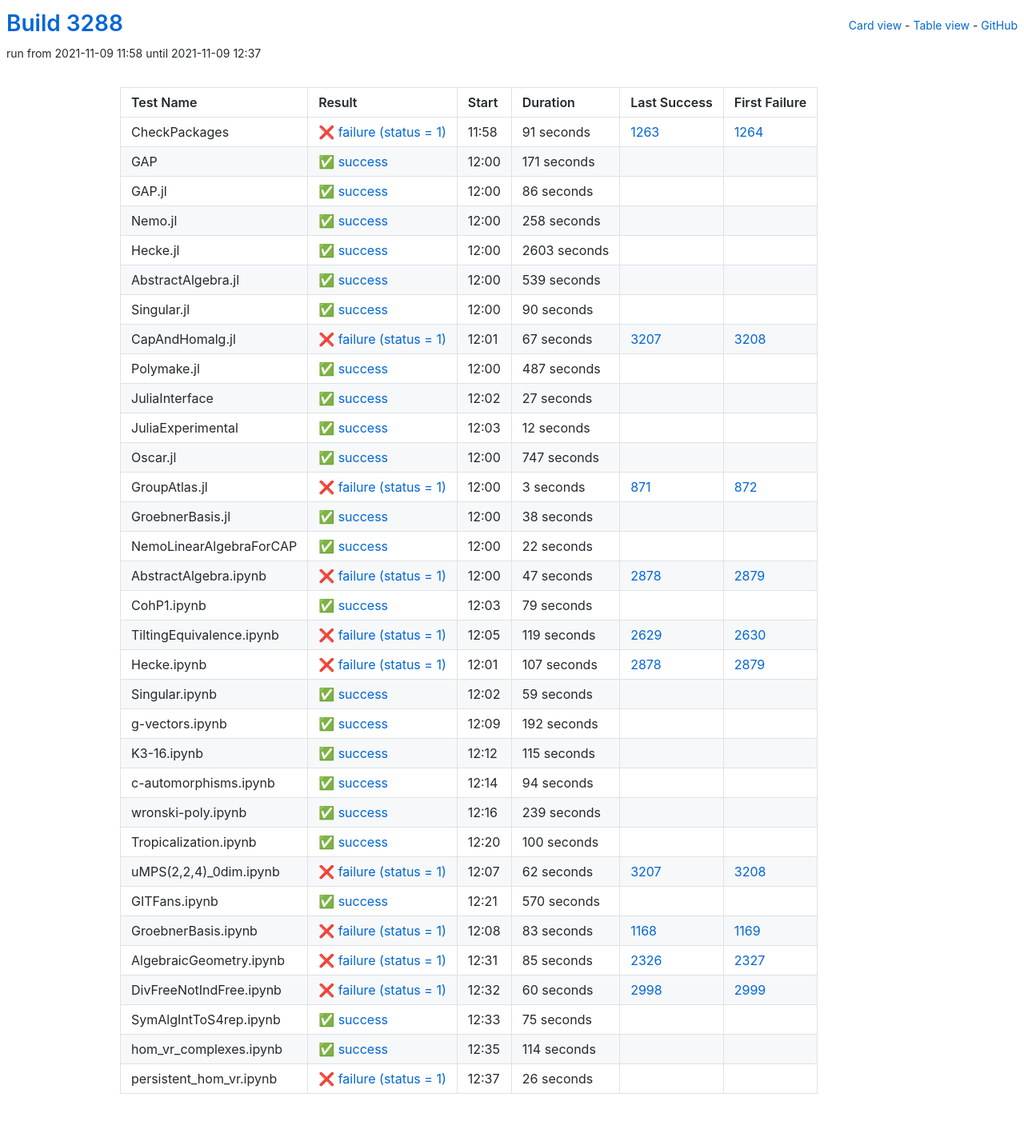
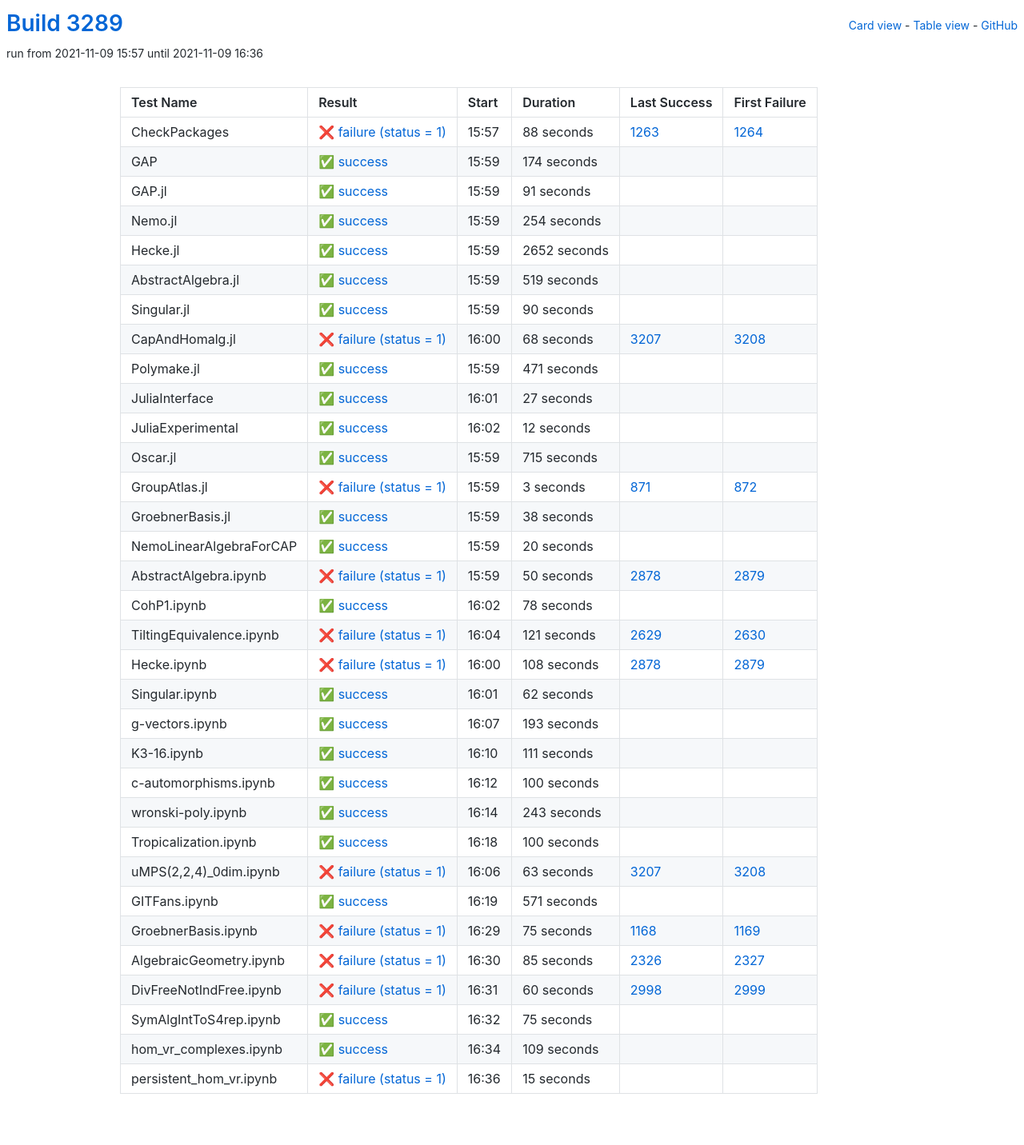
Before and after one commit to oscar-system/oscar-ci-status-stable, a Jekyll site: the page built from table.html, in a window 1280 px wide. Shown: the whole page at 80% size. Built offline with Jekyll 4.4.1, drawn with Linux system fonts in a browser that asks for light colours.

Commit message:
Build #3289

```diff
--- a/_data/ci.yml
+++ b/_data/ci.yml
@@ -1,6 +1,6 @@
 ---
-build: 3288
-build_url: https://oscarci.mathematik.uni-kl.de/job/oscar-stable/3288/
+build: 3289
+build_url: https://oscarci.mathematik.uni-kl.de/job/oscar-stable/3289/
 job: oscar-stable
 organization: oscar-system
 repo: oscar-ci-status-stable
@@ -8,80 +8,80 @@ repourl: https://github.com/oscar-system/oscar-ci-status-stable
 tests:
 - name: CheckPackages
   id: checkpackages
-  log: https://oscarci.mathematik.uni-kl.de/job/oscar-stable/3288/artifact/logs/build-3288/CheckPackages.log
-  start: 2021-11-09 11:58
+  log: https://oscarci.mathematik.uni-kl.de/job/oscar-stable/3289/artifact/logs/build-3289/CheckPackages.log
+  start: 2021-11-09 15:57
   success: false
   exitcode: 1
   status: failure
-  duration: 91
+  duration: 88
   last_success: 1263
   last_success_url: https://oscarci.mathematik.uni-kl.de/job/oscar-stable/1263/
   first_failure: 1264
   first_failure_url: https://oscarci.mathematik.uni-kl.de/job/oscar-stable/1264/
 - name: GAP
   id: gap
-  log: https://oscarci.mathematik.uni-kl.de/job/oscar-stable/3288/artifact/logs/build-3288/GAP.log
-  start: 2021-11-09 12:00
+  log: https://oscarci.mathematik.uni-kl.de/job/oscar-stable/3289/artifact/logs/build-3289/GAP.log
+  start: 2021-11-09 15:59
   success: true
   exitcode: 0
   status: success
-  duration: 171
+  duration: 174
   last_success: false
   last_success_url:
   first_failure: false
   first_failure_url:
 - name: GAP.jl
   id: gap-jl
-  log: https://oscarci.mathematik.uni-kl.de/job/oscar-stable/3288/artifact/logs/build-3288/GAP.jl.log
-  start: 2021-11-09 12:00
+  log: https://oscarci.mathematik.uni-kl.de/job/oscar-stable/3289/artifact/logs/build-3289/GAP.jl.log
+  start: 2021-11-09 15:59
   success: true
   exitcode: 0
   status: success
-  duration: 86
+  duration: 91
   last_success: false
   last_success_url:
   first_failure: false
   first_failure_url:
 - name: Nemo.jl
   id: nemo-jl
-  log: https://oscarci.mathematik.uni-kl.de/job/oscar-stable/3288/artifact/logs/build-3288/Nemo.jl.log
-  start: 2021-11-09 12:00
+  log: https://oscarci.mathematik.uni-kl.de/job/oscar-stable/3289/artifact/logs/build-3289/Nemo.jl.log
+  start: 2021-11-09 15:59
   success: true
   exitcode: 0
   status: success
-  duration: 258
+  duration: 254
   last_success: false
   last_success_url:
   first_failure: false
   first_failure_url:
 - name: Hecke.jl
   id: hecke-jl
-  log: https://oscarci.mathematik.uni-kl.de/job/oscar-stable/3288/artifact/logs/build-3288/Hecke.jl.log
-  start: 2021-11-09 12:00
+  log: https://oscarci.mathematik.uni-kl.de/job/oscar-stable/3289/artifact/logs/build-3289/Hecke.jl.log
+  start: 2021-11-09 15:59
   success: true
   exitcode: 0
   status: success
-  duration: 2603
+  duration: 2652
   last_success: false
   last_success_url:
   first_failure: false
   first_failure_url:
 - name: AbstractAlgebra.jl
   id: abstractalgebra-jl
-  log: https://oscarci.mathematik.uni-kl.de/job/oscar-stable/3288/artifact/logs/build-3288/AbstractAlgebra.jl.log
-  start: 2021-11-09 12:00
+  log: https://oscarci.mathematik.uni-kl.de/job/oscar-stable/3289/artifact/logs/build-3289/AbstractAlgebra.jl.log
+  start: 2021-11-09 15:59
   success: true
   exitcode: 0
   status: success
-  duration: 539
+  duration: 519
   last_success: false
   last_success_url:
   first_failure: false
   first_failure_url:
 - name: Singular.jl
   id: singular-jl
-  log: https://oscarci.mathematik.uni-kl.de/job/oscar-stable/3288/artifact/logs/build-3288/Singular.jl.log
-  start: 2021-11-09 12:00
+  log: https://oscarci.mathematik.uni-kl.de/job/oscar-stable/3289/artifact/logs/build-3289/Singular.jl.log
+  start: 2021-11-09 15:59
   success: true
   exitcode: 0
   status: success
@@ -92,32 +92,32 @@ tests:
   first_failure_url:
 - name: CapAndHomalg.jl
   id: capandhomalg-jl
-  log: https://oscarci.mathematik.uni-kl.de/job/oscar-stable/3288/artifact/logs/build-3288/CapAndHomalg.jl.log
-  start: 2021-11-09 12:01
+  log: https://oscarci.mathematik.uni-kl.de/job/oscar-stable/3289/artifact/logs/build-3289/CapAndHomalg.jl.log
+  start: 2021-11-09 16:00
   success: false
   exitcode: 1
   status: failure
-  duration: 67
+  duration: 68
   last_success: 3207
   last_success_url: https://oscarci.mathematik.uni-kl.de/job/oscar-stable/3207/
   first_failure: 3208
   first_failure_url: https://oscarci.mathematik.uni-kl.de/job/oscar-stable/3208/
 - name: Polymake.jl
   id: polymake-jl
-  log: https://oscarci.mathematik.uni-kl.de/job/oscar-stable/3288/artifact/logs/build-3288/Polymake.jl.log
-  start: 2021-11-09 12:00
+  log: https://oscarci.mathematik.uni-kl.de/job/oscar-stable/3289/artifact/logs/build-3289/Polymake.jl.log
+  start: 2021-11-09 15:59
   success: true
   exitcode: 0
   status: success
-  duration: 487
+  duration: 471
   last_success: false
   last_success_url:
   first_failure: false
   first_failure_url:
 - name: JuliaInterface
   id: juliainterface
-  log: https://oscarci.mathematik.uni-kl.de/job/oscar-stable/3288/artifact/logs/build-3288/JuliaInterface.log
-  start: 2021-11-09 12:02
+  log: https://oscarci.mathematik.uni-kl.de/job/oscar-stable/3289/artifact/logs/build-3289/JuliaInterface.log
+  start: 2021-11-09 16:01
   success: true
   exitcode: 0
   status: success
@@ -128,8 +128,8 @@ tests:
   first_failure_url:
 - name: JuliaExperimental
   id: juliaexperimental
-  log: https://oscarci.mathematik.uni-kl.de/job/oscar-stable/3288/artifact/logs/build-3288/JuliaExperimental.log
-  start: 2021-11-09 12:03
+  log: https://oscarci.mathematik.uni-kl.de/job/oscar-stable/3289/artifact/logs/build-3289/JuliaExperimental.log
+  start: 2021-11-09 16:02
   success: true
   exitcode: 0
   status: success
@@ -140,20 +140,20 @@ tests:
   first_failure_url:
 - name: Oscar.jl
   id: oscar-jl
-  log: https://oscarci.mathematik.uni-kl.de/job/oscar-stable/3288/artifact/logs/build-3288/Oscar.jl.log
-  start: 2021-11-09 12:00
+  log: https://oscarci.mathematik.uni-kl.de/job/oscar-stable/3289/artifact/logs/build-3289/Oscar.jl.log
+  start: 2021-11-09 15:59
   success: true
   exitcode: 0
   status: success
-  duration: 747
+  duration: 715
   last_success: false
   last_success_url:
   first_failure: false
   first_failure_url:
 - name: GroupAtlas.jl
   id: groupatlas-jl
-  log: https://oscarci.mathematik.uni-kl.de/job/oscar-stable/3288/artifact/logs/build-3288/GroupAtlas.jl.log
-  start: 2021-11-09 12:00
+  log: https://oscarci.mathematik.uni-kl.de/job/oscar-stable/3289/artifact/logs/build-3289/GroupAtlas.jl.log
+  start: 2021-11-09 15:59
   success: false
   exitcode: 1
   status: failure
@@ -164,8 +164,8 @@ tests:
   first_failure_url: https://oscarci.mathematik.uni-kl.de/job/oscar-stable/872/
 - name: GroebnerBasis.jl
   id: groebnerbasis-jl
-  log: https://oscarci.mathematik.uni-kl.de/job/oscar-stable/3288/artifact/logs/build-3288/GroebnerBasis.jl.log
-  start: 2021-11-09 12:00
+  log: https://oscarci.mathematik.uni-kl.de/job/oscar-stable/3289/artifact/logs/build-3289/GroebnerBasis.jl.log
+  start: 2021-11-09 15:59
   success: true
   exitcode: 0
   status: success
@@ -176,128 +176,128 @@ tests:
   first_failure_url:
 - name: NemoLinearAlgebraForCAP
   id: nemolinearalgebraforcap
-  log: https://oscarci.mathematik.uni-kl.de/job/oscar-stable/3288/artifact/logs/build-3288/NemoLinearAlgebraForCAP.log
-  start: 2021-11-09 12:00
+  log: https://oscarci.mathematik.uni-kl.de/job/oscar-stable/3289/artifact/logs/build-3289/NemoLinearAlgebraForCAP.log
+  start: 2021-11-09 15:59
   success: true
   exitcode: 0
   status: success
-  duration: 22
+  duration: 20
   last_success: false
   last_success_url:
   first_failure: false
   first_failure_url:
 - name: AbstractAlgebra.ipynb
   id: abstractalgebra-ipynb
-  log: https://oscarci.mathematik.uni-kl.de/job/oscar-stable/3288/artifact/logs/build-3288/AbstractAlgebra.ipynb.log
-  start: 2021-11-09 12:00
+  log: https://oscarci.mathematik.uni-kl.de/job/oscar-stable/3289/artifact/logs/build-3289/AbstractAlgebra.ipynb.log
+  start: 2021-11-09 15:59
   success: false
   exitcode: 1
   status: failure
-  duration: 47
+  duration: 50
   last_success: 2878
   last_success_url: https://oscarci.mathematik.uni-kl.de/job/oscar-stable/2878/
   first_failure: 2879
   first_failure_url: https://oscarci.mathematik.uni-kl.de/job/oscar-stable/2879/
 - name: CohP1.ipynb
   id: cohp1-ipynb
-  log: https://oscarci.mathematik.uni-kl.de/job/oscar-stable/3288/artifact/logs/build-3288/CohP1.ipynb.log
-  start: 2021-11-09 12:03
+  log: https://oscarci.mathematik.uni-kl.de/job/oscar-stable/3289/artifact/logs/build-3289/CohP1.ipynb.log
+  start: 2021-11-09 16:02
   success: true
   exitcode: 0
   status: success
-  duration: 79
+  duration: 78
   last_success: false
   last_success_url:
   first_failure: false
   first_failure_url:
 - name: TiltingEquivalence.ipynb
   id: tiltingequivalence-ipynb
-  log: https://oscarci.mathematik.uni-kl.de/job/oscar-stable/3288/artifact/logs/build-3288/TiltingEquivalence.ipynb.log
-  start: 2021-11-09 12:05
+  log: https://oscarci.mathematik.uni-kl.de/job/oscar-stable/3289/artifact/logs/build-3289/TiltingEquivalence.ipynb.log
+  start: 2021-11-09 16:04
   success: false
   exitcode: 1
   status: failure
-  duration: 119
+  duration: 121
   last_success: 2629
   last_success_url: https://oscarci.mathematik.uni-kl.de/job/oscar-stable/2629/
   first_failure: 2630
   first_failure_url: https://oscarci.mathematik.uni-kl.de/job/oscar-stable/2630/
 - name: Hecke.ipynb
   id: hecke-ipynb
-  log: https://oscarci.mathematik.uni-kl.de/job/oscar-stable/3288/artifact/logs/build-3288/Hecke.ipynb.log
-  start: 2021-11-09 12:01
+  log: https://oscarci.mathematik.uni-kl.de/job/oscar-stable/3289/artifact/logs/build-3289/Hecke.ipynb.log
+  start: 2021-11-09 16:00
   success: false
   exitcode: 1
   status: failure
-  duration: 107
+  duration: 108
   last_success: 2878
   last_success_url: https://oscarci.mathematik.uni-kl.de/job/oscar-stable/2878/
   first_failure: 2879
   first_failure_url: https://oscarci.mathematik.uni-kl.de/job/oscar-stable/2879/
 - name: Singular.ipynb
   id: singular-ipynb
-  log: https://oscarci.mathematik.uni-kl.de/job/oscar-stable/3288/artifact/logs/build-3288/Singular.ipynb.log
-  start: 2021-11-09 12:02
+  log: https://oscarci.mathematik.uni-kl.de/job/oscar-stable/3289/artifact/logs/build-3289/Singular.ipynb.log
+  start: 2021-11-09 16:01
   success: true
   exitcode: 0
   status: success
-  duration: 59
+  duration: 62
   last_success: false
   last_success_url:
   first_failure: false
   first_failure_url:
 - name: g-vectors.ipynb
   id: g-vectors-ipynb
-  log: https://oscarci.mathematik.uni-kl.de/job/oscar-stable/3288/artifact/logs/build-3288/g-vectors.ipynb.log
-  start: 2021-11-09 12:09
+  log: https://oscarci.mathematik.uni-kl.de/job/oscar-stable/3289/artifact/logs/build-3289/g-vectors.ipynb.log
+  start: 2021-11-09 16:07
   success: true
   exitcode: 0
   status: success
-  duration: 192
+  duration: 193
   last_success: false
   last_success_url:
   first_failure: false
   first_failure_url:
 - name: K3-16.ipynb
   id: k3-16-ipynb
-  log: https://oscarci.mathematik.uni-kl.de/job/oscar-stable/3288/artifact/logs/build-3288/K3-16.ipynb.log
-  start: 2021-11-09 12:12
+  log: https://oscarci.mathematik.uni-kl.de/job/oscar-stable/3289/artifact/logs/build-3289/K3-16.ipynb.log
+  start: 2021-11-09 16:10
   success: true
   exitcode: 0
   status: success
-  duration: 115
+  duration: 111
   last_success: false
   last_success_url:
   first_failure: false
   first_failure_url:
 - name: c-automorphisms.ipynb
   id: c-automorphisms-ipynb
-  log: https://oscarci.mathematik.uni-kl.de/job/oscar-stable/3288/artifact/logs/build-3288/c-automorphisms.ipynb.log
-  start: 2021-11-09 12:14
+  log: https://oscarci.mathematik.uni-kl.de/job/oscar-stable/3289/artifact/logs/build-3289/c-automorphisms.ipynb.log
+  start: 2021-11-09 16:12
   success: true
   exitcode: 0
   status: success
-  duration: 94
+  duration: 100
   last_success: false
   last_success_url:
   first_failure: false
   first_failure_url:
 - name: wronski-poly.ipynb
   id: wronski-poly-ipynb
-  log: https://oscarci.mathematik.uni-kl.de/job/oscar-stable/3288/artifact/logs/build-3288/wronski-poly.ipynb.log
-  start: 2021-11-09 12:16
+  log: https://oscarci.mathematik.uni-kl.de/job/oscar-stable/3289/artifact/logs/build-3289/wronski-poly.ipynb.log
+  start: 2021-11-09 16:14
   success: true
   exitcode: 0
   status: success
-  duration: 239
+  duration: 243
   last_success: false
   last_success_url:
   first_failure: false
   first_failure_url:
 - name: Tropicalization.ipynb
   id: tropicalization-ipynb
-  log: https://oscarci.mathematik.uni-kl.de/job/oscar-stable/3288/artifact/logs/build-3288/Tropicalization.ipynb.log
-  start: 2021-11-09 12:20
+  log: https://oscarci.mathematik.uni-kl.de/job/oscar-stable/3289/artifact/logs/build-3289/Tropicalization.ipynb.log
+  start: 2021-11-09 16:18
   success: true
   exitcode: 0
   status: success
@@ -308,44 +308,44 @@ tests:
   first_failure_url:
 - name: uMPS(2,2,4)_0dim.ipynb
   id: umps-2-2-4-0dim-ipynb
-  log: https://oscarci.mathematik.uni-kl.de/job/oscar-stable/3288/artifact/logs/build-3288/uMPS-2-2-4-_0dim.ipynb.log
-  start: 2021-11-09 12:07
+  log: https://oscarci.mathematik.uni-kl.de/job/oscar-stable/3289/artifact/logs/build-3289/uMPS-2-2-4-_0dim.ipynb.log
+  start: 2021-11-09 16:06
   success: false
   exitcode: 1
   status: failure
-  duration: 62
+  duration: 63
   last_success: 3207
   last_success_url: https://oscarci.mathematik.uni-kl.de/job/oscar-stable/3207/
   first_failure: 3208
   first_failure_url: https://oscarci.mathematik.uni-kl.de/job/oscar-stable/3208/
 - name: GITFans.ipynb
   id: gitfans-ipynb
-  log: https://oscarci.mathematik.uni-kl.de/job/oscar-stable/3288/artifact/logs/build-3288/GITFans.ipynb.log
-  start: 2021-11-09 12:21
+  log: https://oscarci.mathematik.uni-kl.de/job/oscar-stable/3289/artifact/logs/build-3289/GITFans.ipynb.log
+  start: 2021-11-09 16:19
   success: true
   exitcode: 0
   status: success
-  duration: 570
+  duration: 571
   last_success: false
   last_success_url:
   first_failure: false
   first_failure_url:
 - name: GroebnerBasis.ipynb
   id: groebnerbasis-ipynb
-  log: https://oscarci.mathematik.uni-kl.de/job/oscar-stable/3288/artifact/logs/build-3288/GroebnerBasis.ipynb.log
-  start: 2021-11-09 12:08
+  log: https://oscarci.mathematik.uni-kl.de/job/oscar-stable/3289/artifact/logs/build-3289/GroebnerBasis.ipynb.log
+  start: 2021-11-09 16:29
   success: false
   exitcode: 1
   status: failure
-  duration: 83
+  duration: 75
   last_success: 1168
   last_success_url: https://oscarci.mathematik.uni-kl.de/job/oscar-stable/1168/
   first_failure: 1169
   first_failure_url: https://oscarci.mathematik.uni-kl.de/job/oscar-stable/1169/
 - name: AlgebraicGeometry.ipynb
   id: algebraicgeometry-ipynb
-  log: https://oscarci.mathematik.uni-kl.de/job/oscar-stable/3288/artifact/logs/build-3288/AlgebraicGeometry.ipynb.log
-  start: 2021-11-09 12:31
+  log: https://oscarci.mathematik.uni-kl.de/job/oscar-stable/3289/artifact/logs/build-3289/AlgebraicGeometry.ipynb.log
+  start: 2021-11-09 16:30
   success: false
   exitcode: 1
   status: failure
@@ -356,8 +356,8 @@ tests:
   first_failure_url: https://oscarci.mathematik.uni-kl.de/job/oscar-stable/2327/
 - name: DivFreeNotIndFree.ipynb
   id: divfreenotindfree-ipynb
-  log: https://oscarci.mathematik.uni-kl.de/job/oscar-stable/3288/artifact/logs/build-3288/DivFreeNotIndFree.ipynb.log
-  start: 2021-11-09 12:32
+  log: https://oscarci.mathematik.uni-kl.de/job/oscar-stable/3289/artifact/logs/build-3289/DivFreeNotIndFree.ipynb.log
+  start: 2021-11-09 16:31
   success: false
   exitcode: 1
   status: failure
@@ -368,8 +368,8 @@ tests:
   first_failure_url: https://oscarci.mathematik.uni-kl.de/job/oscar-stable/2999/
 - name: SymAlgIntToS4rep.ipynb
   id: symalginttos4rep-ipynb
-  log: https://oscarci.mathematik.uni-kl.de/job/oscar-stable/3288/artifact/logs/build-3288/SymAlgIntToS4rep.ipynb.log
-  start: 2021-11-09 12:33
+  log: https://oscarci.mathematik.uni-kl.de/job/oscar-stable/3289/artifact/logs/build-3289/SymAlgIntToS4rep.ipynb.log
+  start: 2021-11-09 16:32
   success: true
   exitcode: 0
   status: success
@@ -380,24 +380,24 @@ tests:
   first_failure_url:
 - name: hom_vr_complexes.ipynb
   id: hom-vr-complexes-ipynb
-  log: https://oscarci.mathematik.uni-kl.de/job/oscar-stable/3288/artifact/logs/build-3288/hom_vr_complexes.ipynb.log
-  start: 2021-11-09 12:35
+  log: https://oscarci.mathematik.uni-kl.de/job/oscar-stable/3289/artifact/logs/build-3289/hom_vr_complexes.ipynb.log
+  start: 2021-11-09 16:34
   success: true
   exitcode: 0
   status: success
-  duration: 114
+  duration: 109
   last_success: false
   last_success_url:
   first_failure: false
   first_failure_url:
 - name: persistent_hom_vr.ipynb
   id: persistent-hom-vr-ipynb
-  log: https://oscarci.mathematik.uni-kl.de/job/oscar-stable/3288/artifact/logs/build-3288/persistent_hom_vr.ipynb.log
-  start: 2021-11-09 12:37
+  log: https://oscarci.mathematik.uni-kl.de/job/oscar-stable/3289/artifact/logs/build-3289/persistent_hom_vr.ipynb.log
+  start: 2021-11-09 16:36
   success: false
   exitcode: 1
   status: failure
-  duration: 26
+  duration: 15
   last_success: false
   last_success_url:
   first_failure: false
```
Also changed, not shown: README.md.
